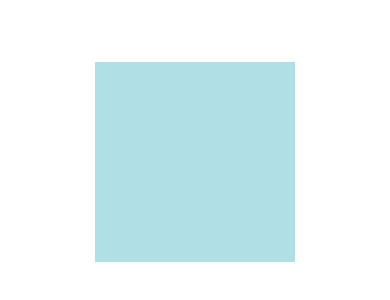
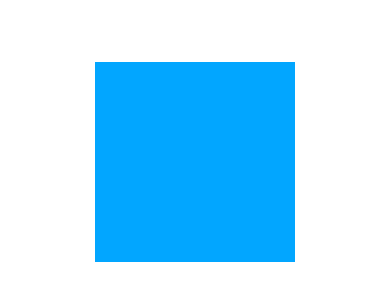
Before and after one commit to helious23/maxlingo, a React Native app: screen / in a window 390 px wide. Shown: the part 460-760 px from the top of the page. Built offline with nearby package versions, Linux system fonts and the light colour scheme.

Commit message:
#4.7 More Interpolations

```diff
--- a/App.js
+++ b/App.js
@@ -19,31 +19,32 @@ const AnimatedBox = Animated.createAnimatedComponent(Box);
 
 export default function App() {
   const [up, setUp] = useState(false);
-  const Y_POSITION = useRef(new Animated.Value(200)).current;
+  const position = useRef(new Animated.ValueXY({ x: 0, y: 200 })).current;
   const toggleUp = () => setUp((prev) => !prev);
   const moveUp = () => {
-    Animated.timing(Y_POSITION, {
+    Animated.timing(position, {
       toValue: up ? 200 : -200,
-      useNativeDriver: true,
+      useNativeDriver: false,
       duration: 1000,
     }).start(toggleUp);
   };
 
-  const opacity = Y_POSITION.interpolate({
-    inputRange: [-200, 0, 200],
-    outputRange: [1, 0.1, 1],
-  });
-
-  const borderRadius = Y_POSITION.interpolate({
+  const borderRadius = position.y.interpolate({
     inputRange: [-200, 200],
     outputRange: [100, 0],
   });
 
-  Y_POSITION.addListener(() => {
-    console.log("Y Value", Y_POSITION);
-    console.log("Opacity", opacity);
-    console.log("borderRadius", borderRadius);
+  const rotation = position.y.interpolate({
+    inputRange: [-200, 200],
+    outputRange: ["-360deg", "360deg"],
   });
+
+  const bgColor = position.y.interpolate({
+    inputRange: [-200, 0, 200],
+    outputRange: ["rgb(255, 99, 71)", "rgb(255,255,255)", "rgb(2, 166, 255)"],
+  });
+
+  position.addListener(() => console.log(bgColor));
 
   return (
     <Container>
@@ -51,8 +52,8 @@ export default function App() {
         <AnimatedBox
           style={{
             borderRadius,
-            opacity,
-            transform: [{ translateY: Y_POSITION }],
+            backgroundColor: bgColor,
+            transform: [{ translateY: position.y }, { rotateY: rotation }],
           }}
         />
       </Pressable>
```
